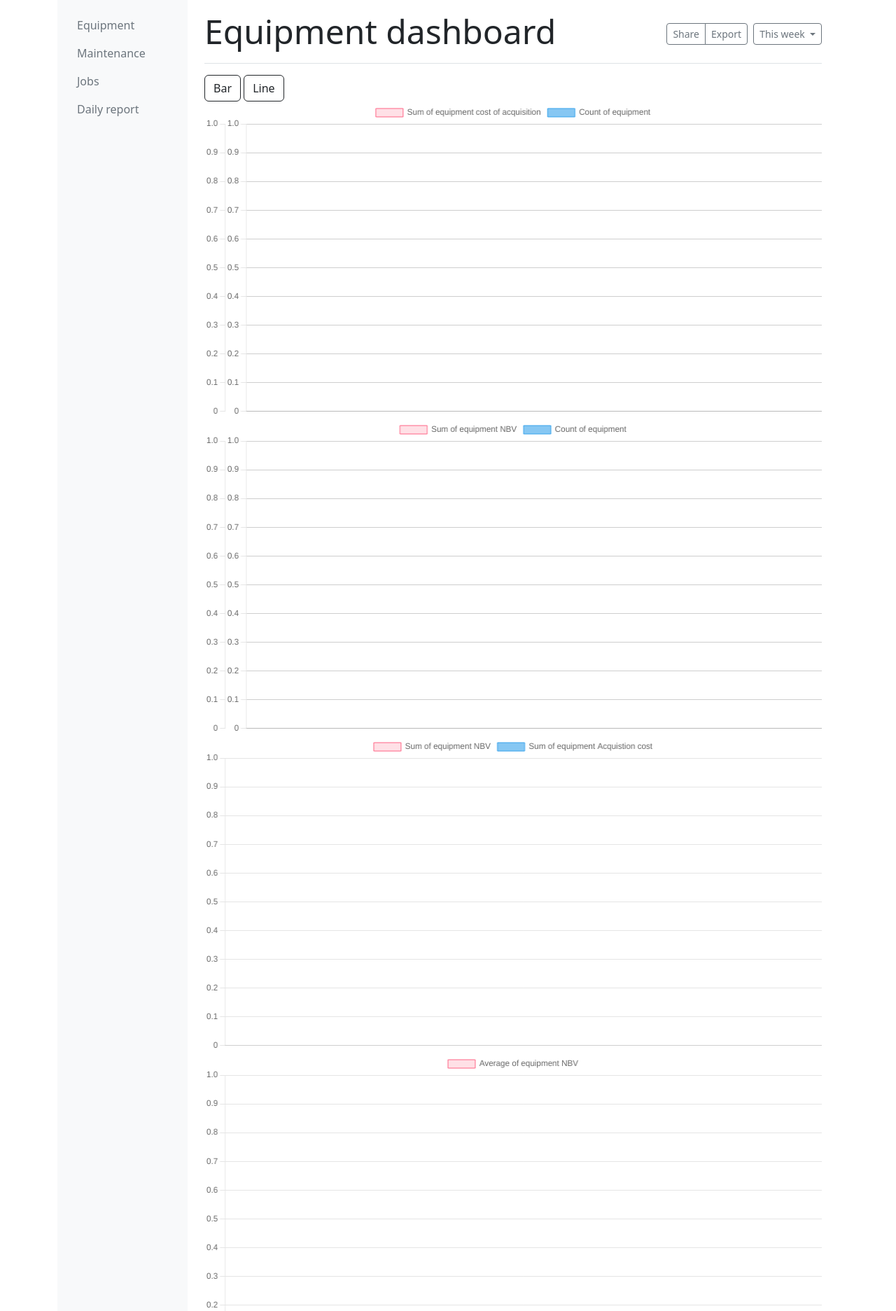
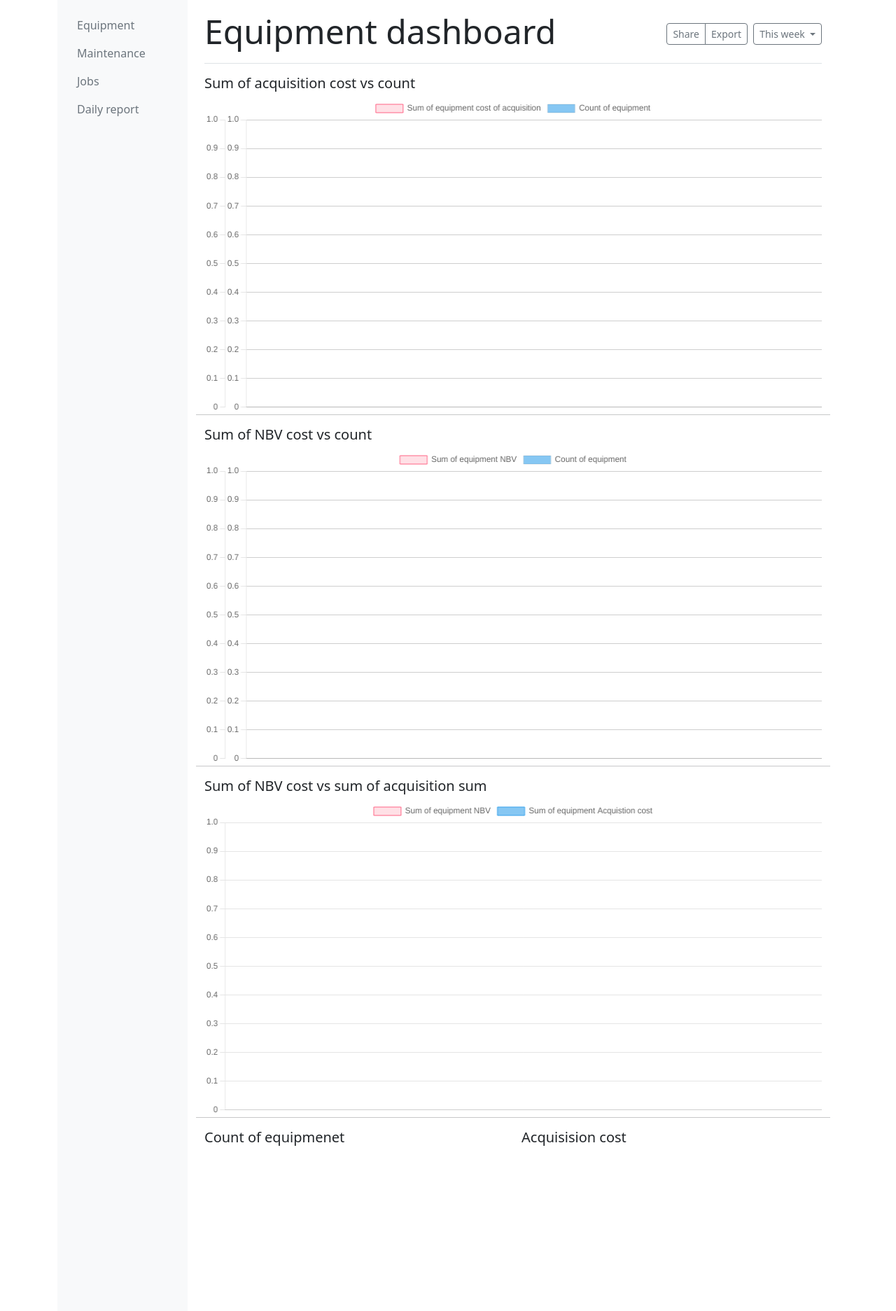
Before and after one commit to wcqrwtqr/docker_equipment_site_django_2022, a Django app: template dashboard/templates/dashboard/dashboard_page_query_equipment.html in a window 1280 px wide. Shown: the part 56-1929 px from the top of the page at 70% size. Run offline with Django 3.2, Linux system fonts and the light colour scheme; the template is opened without the code that fills it, so the values that code supplies are empty; the visitor is signed in with stand-in values (Sample User, id 1); a map, chart or similar area stays blank; some libraries are stand-ins or nearby versions.

Commit message:
fixed dashboard - checkpoint. next file upload

```diff
--- a/dashboard/templates/dashboard/dashboard_page_query_equipment.html
+++ b/dashboard/templates/dashboard/dashboard_page_query_equipment.html
@@ -7,27 +7,35 @@
     {% include 'partials/nav_dash.html' %}
     <main class="col-md-9 ms-sm-auto col-lg-10 px-md-4">
       {% include 'partials/nav_dash_2.html' %}
-      <button type="button" class="btn btn-outline-dark" id='bar'>Bar</button>
-      <button type="button" class="btn btn-outline-dark" id='line'>Line</button>
+      <!-- I've hidden the button isntead of removing it in case I need to use it in the future -->
+      <button type="button" class="btn btn-outline-dark" style="display: none;" id='bar'>Bar</button>
+      <button type="button" class="btn btn-outline-dark" style="display: none;" id='line'>Line</button>
       <div class="row">
+        <h5>Sum of acquisition cost vs count</h5>
         <canvas id="myChart3" width="300" height="150"></canvas>
         <!-- Cost of asset acquisition vs count -->
-        <br />
+        <hr/>
+        <h5>Sum of NBV cost vs count</h5>
         <canvas id="myChart4" width="300" height="150"></canvas>
         <!-- Cost of asset NBV vs count -->
-        <br />
+        <hr/>
+        <h5>Sum of NBV cost vs sum of acquisition sum</h5>
         <canvas id="myChart5" width="300" height="150"></canvas>
         <!-- Cost of asset NBV vs acquisition -->
-        <br />
-        <canvas id="myChart2" width="300" height="150"></canvas>
+        <!-- I've hidden the button isntead of removing it in case I need to use it in the future -->
+        <canvas style="display: none;" id="myChart2" width="300" height="150"></canvas>
         <!-- Average of asset NBV TODO try and remove this as its not informative-->
-        <br />
-        <canvas id="myChart" width="300" height="150"></canvas>
+        <!-- <br /> -->
+        <!-- I've hidden the button isntead of removing it in case I need to use it in the future -->
+        <canvas style="display: none;" id="myChart" width="300" height="150"></canvas>
         <!-- Average of asset acquisition TODO try and remove this as its not informative-->
+        <hr/>
         <div class="col">
+          <h5>Count of equipmenet</h5>
           <canvas id="myChart_pie_count" width="300" height="150"></canvas>
         </div>
         <div class="col">
+          <h5>Acquisision cost</h5>
           <canvas id="myChart_pie_acq_cost" width="300" height="150"></canvas>
         </div>
       </div>
--- a/templates/partials/scripts/dailydashbaord_js.html
+++ b/templates/partials/scripts/dailydashbaord_js.html
@@ -63,6 +63,7 @@
                   'rgba(153, 102, 255, 1)',
                   'rgba(255, 159, 64, 1)'
               ],
+              borderRadius: 4,
               borderWidth: 1
           }]
       },
--- a/templates/partials/scripts/equidashbaord_js.html
+++ b/templates/partials/scripts/equidashbaord_js.html
@@ -1,5 +1,7 @@
 <script>
 
+  const border_hover_width = 2
+  const bar_border_radius = 5
   const allColors = [
     'rgba(255, 99, 132, 0.2)',
     'rgba(54, 162, 235, 0.2)',
@@ -44,7 +46,9 @@
               data: [{% for _, value in all_equipment_blbu_avg.items %} {{ value.av }}, {% endfor %}],
               backgroundColor: allColors,
               borderColor: allColorsticks,
-              borderWidth: 1
+              borderRadius: bar_border_radius,
+              borderWidth: 1,
+              hoverBorderWidth: border_hover_width
           }]
       },
       options: {
@@ -60,28 +64,35 @@
               data: [{% for _, value in all_equipment_nvb_blbu_avg.items %} {{ value.av }}, {% endfor %}],
               backgroundColor: allColors,
               borderColor: allColorsticks,
-              borderWidth: 1
+              borderRadius: bar_border_radius,
+              borderWidth: 1,
+              hoverBorderWidth: border_hover_width
           }]
       },
       options: {scales: {y: {beginAtZero: true}}}
   });
   const myChart3 = new Chart(ctx3, {
-      type: 'bar',
+      // type: 'bar',
       data: {
           labels: [{% for key, _ in all_equipment_acq_blbu_sum.items %} '{{key}}', {% endfor %}],
           datasets: [{
+              type: 'bar',
               label: 'Sum of equipment cost of acquisition',
               yAxisID: 'A',
               data: [{% for _, value in all_equipment_acq_blbu_sum.items %} {{ value.sum }}, {% endfor %}],
               backgroundColor: allColors,
               borderColor: allColorsticks,
-              borderWidth: 1
+              borderRadius: bar_border_radius,
+              borderWidth: 1,
+              hoverBorderWidth: border_hover_width
           }, {
+              type: 'line',
               label: 'Count of equipment',
               yAxisID: 'B',
               data: [{% for _, value in all_equipment_acq_blbu_sum.items %} {{ value.count }}, {% endfor %}],
               backgroundColor: allColors2nd,
-              borderColor: allColorsticks,
+              // borderColor: allColorsticks,
+              // borderRadius: bar_border_radius,
               borderWidth: 1
           }]
       },
@@ -93,22 +104,27 @@
       }
   });
   const myChart4 = new Chart(ctx4, {
-      type: 'bar',
+      // type: 'bar',
       data: {
           labels: [{% for key, _ in all_equipment_nbv_blbu_sum.items %} '{{key}}', {% endfor %}],
           datasets: [{
+              type: 'bar',
               label: 'Sum of equipment NBV',
               yAxisID: 'A',
               data: [{% for _, value in all_equipment_nbv_blbu_sum.items %} {{ value.sum }}, {% endfor %}],
               backgroundColor:allColors,
               borderColor: allColorsticks,
-              borderWidth: 1
+              borderRadius: bar_border_radius,
+              borderWidth: 1,
+              hoverBorderWidth: border_hover_width
           }, {
+              type: 'line',
               label: 'Count of equipment',
               yAxisID: 'B',
               data: [{% for _, value in all_equipment_nbv_blbu_sum.items %} {{ value.count }}, {% endfor %}],
               backgroundColor: allColors2nd,
-              borderColor:allColorsticks,
+              // borderColor:allColorsticks,
+              // borderRadius: bar_border_radius,
               borderWidth: 1
           }]
       },
@@ -128,13 +144,17 @@
               data: [{% for _, value in all_equipment_nbv_blbu_sum.items %} {{ value.sum }}, {% endfor %}],
               backgroundColor: allColors,
               borderColor: allColorsticks,
-              borderWidth: 1
+              borderRadius: bar_border_radius,
+              borderWidth: 1,
+              hoverBorderWidth: border_hover_width
           }, {
               label: 'Sum of equipment Acquistion cost',
               data: [{% for _, value in all_equipment_acq_blbu_sum.items %} {{ value.sum }}, {% endfor %}],
               backgroundColor: allColors2nd,
               borderColor: allColorsticks,
-              borderWidth: 1
+              borderRadius: bar_border_radius,
+              borderWidth: 1,
+              hoverBorderWidth: border_hover_width
           }]
       },
       options: {
@@ -148,15 +168,12 @@
           datasets: [{
               label: 'Count of equipment',
               data: [{% for _, value in all_equipment_acq_blbu_sum.items %} {{ value.count }}, {% endfor %}],
-              backgroundColor: allColors,
+              backgroundColor: allColors2nd,
               borderColor: allColorsticks,
               borderWidth: 1,
               hoverOffset: 10
           }]
       },
-      options: {
-          scales: {y: {beginAtZero: true}}
-      }
   });
   const myChart_pie_acq_cost = new Chart(ctx_pie_acq_cost, {
       type: 'pie',
@@ -165,15 +182,12 @@
           datasets: [{
               label: 'Count of equipment',
               data: [{% for _, value in all_equipment_acq_blbu_sum.items %} {{ value.sum }}, {% endfor %}],
-              backgroundColor: allColors,
+              backgroundColor: allColors2nd,
               borderColor: allColorsticks,
               borderWidth: 1,
               hoverOffset: 10
           }]
       },
-      options: {
-          scales: {y: {beginAtZero: true}}
-      }
   });
 
   function changeline() {
```
Also changed, not shown: templates/partials/scripts/jobdashbaord_js.html (+16 -14 lines), templates/partials/scripts/maindashbaord_js.html (+8 -20 lines).
